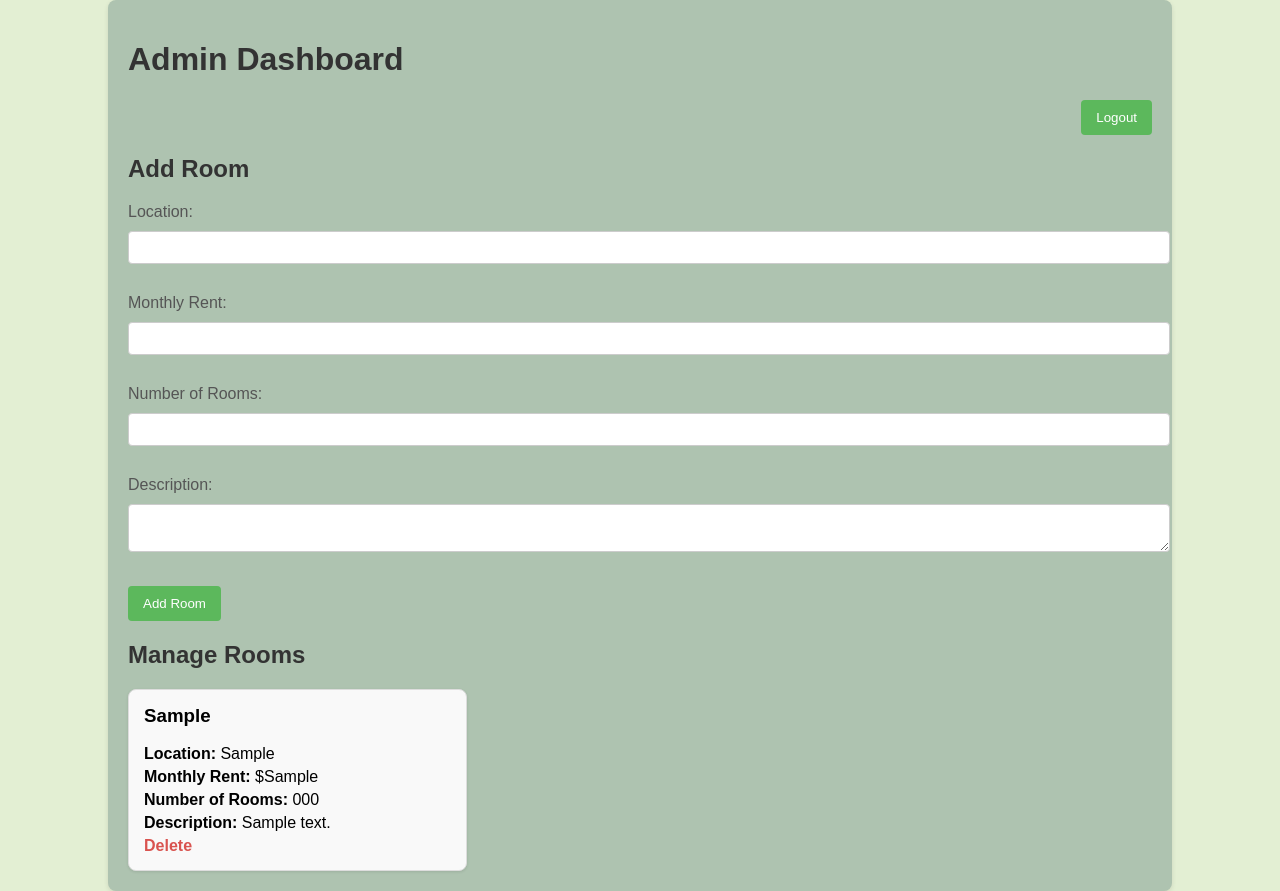
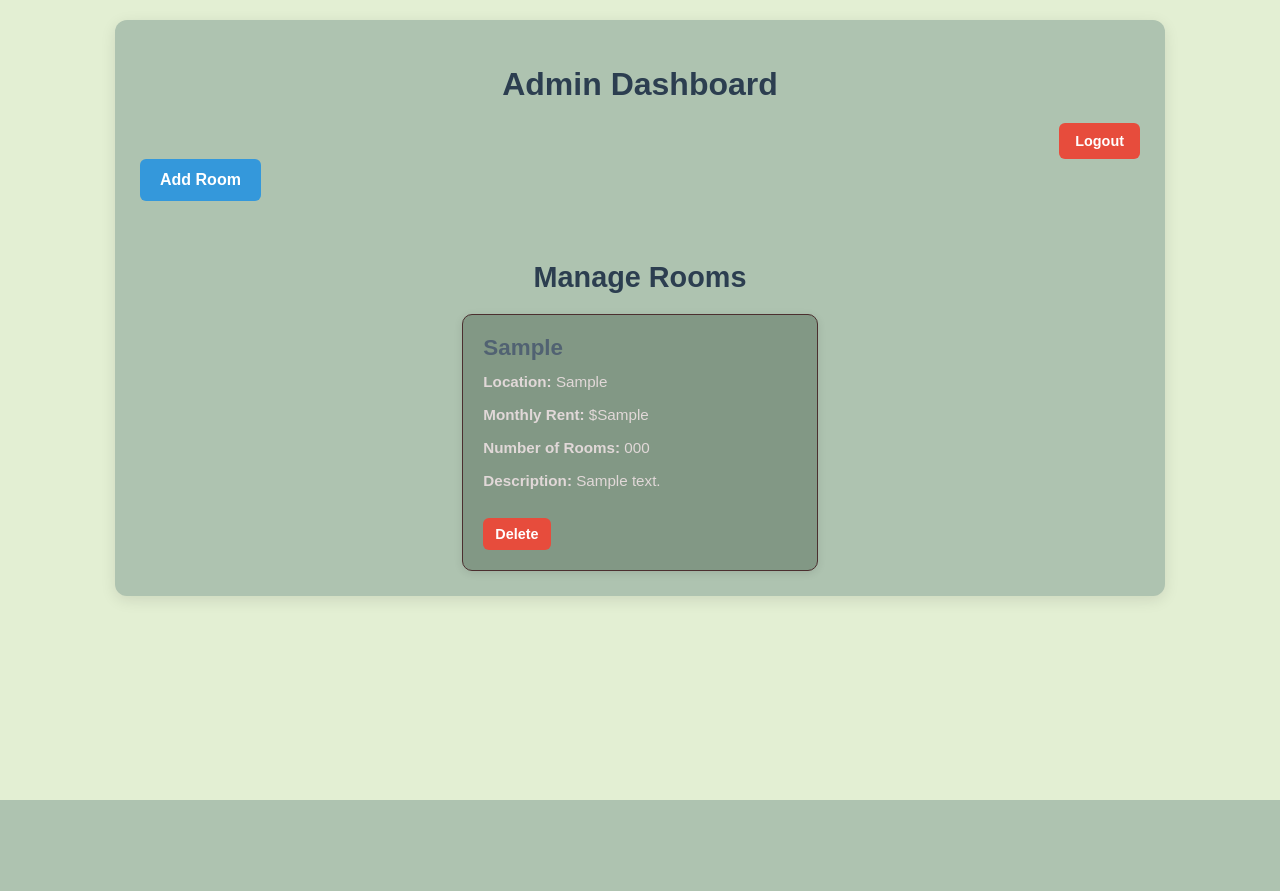
Before and after one commit to pasanggvirgo/FYP, a PHP site: page /admin_dashboard.php in a window 1280 px wide. After the commit the page ends 800 px from the top, so only its background shows below. Run offline with PHP 8.4, Linux system fonts and the light colour scheme; tables that the repository leaves empty or names only in its code hold one stand-in row (values such as "Sample post").

```diff
--- a/admin_dashboard.php
+++ b/admin_dashboard.php
@@ -6,25 +6,6 @@ session_start();
 $conn = new mysqli("localhost", "root", "", "FYP");
 if ($conn->connect_error) {
     die("Connection failed: " . $conn->connect_error);
-}
-
-// Handle form submission to add a new room
-if ($_SERVER["REQUEST_METHOD"] == "POST" && isset($_POST['add_room'])) {
-    $location = $_POST['location'];
-    $rent = $_POST['rent'];
-    $number_of_rooms = $_POST['number_of_rooms'];
-    $description = $_POST['description'];
-
-    $sql = "INSERT INTO rooms (location, rent, number_of_rooms, description) VALUES ( ?, ?, ?, ?)";
-    $stmt = $conn->prepare($sql);
-    $stmt->bind_param("sdis", $location, $rent, $number_of_rooms, $description);
-
-    if ($stmt->execute()) {
-        $message = "Room added successfully.";
-    } else {
-        $error = "Error: Could not add the room.";
-    }
-    $stmt->close();
 }
 
 // Handle delete request
@@ -76,28 +57,12 @@ $result = $conn->query($sql);
             <p class="error"><?php echo $error; ?></p>
         <?php endif; ?>
 
-        <h2>Add Room</h2>
-        <form action="admin_dashboard.php" method="POST">
+        <!-- Add Room Button -->
+        <div>
+            <a href="add_room.php" class="add-room-btn">Add Room</a>
+        </div>
 
-            <div class="form-group">
-                <label for="location">Location:</label>
-                <input type="text" id="location" name="location" required>
-            </div>
-            <div class="form-group">
-                <label for="rent">Monthly Rent:</label>
-                <input type="number" id="rent" name="rent" required>
-            </div>
-            <div class="form-group">
-                <label for="number_of_rooms">Number of Rooms:</label>
-                <input type="number" id="number_of_rooms" name="number_of_rooms" required>
-            </div>
-            <div class="form-group">
-                <label for="description">Description:</label>
-                <textarea id="description" name="description" required></textarea>
-            </div>
-            <button type="submit" name="add_room">Add Room</button>
-        </form>
-
+        <!-- List of Rooms -->
         <h2>Manage Rooms</h2>
         <div class="room-cards">
             <?php while ($row = $result->fetch_assoc()): ?>
--- a/dashboard.css
+++ b/dashboard.css
@@ -3,83 +3,182 @@ body {
     margin: 0;
     padding: 0;
     background-color: #e3efd3;
+    color: #333;
 }
 
 .container {
-    width: 80%;
-    margin: auto;
-    overflow: hidden;
-    padding: 20px;
+    width: 90%;
+    max-width: 1000px;
+    margin: 20px auto;
+    padding: 25px;
     background: #aec3b0;
-    border-radius: 8px;
-    box-shadow: 0 2px 5px rgba(0, 0, 0, 0.1);
+    border-radius: 12px;
+    box-shadow: 0 4px 15px rgba(0, 0, 0, 0.1);
 }
 
 h1, h2 {
-    color: #333;
+    color: #2c3e50;
+    text-align: center;
+    margin-bottom: 20px;
+    font-weight: 700;
+}
+
+h2 {
+    font-size: 1.8rem;
+    margin-top: 40px;
+}
+
+.success, .error {
+    padding: 10px 15px;
+    margin: 20px 0;
+    border-radius: 8px;
+    text-align: center;
+    font-weight: bold;
+}
+
+.success {
+    background-color: #e9f7e9;
+    color: #27ae60;
+    border: 1px solid #d4edda;
+}
+
+.error {
+    background-color: #f9e6e6;
+    color: #c0392b;
+    border: 1px solid #f5c6cb;
 }
 
 .form-group {
-    margin-bottom: 15px;
+    margin-bottom: 20px;
+    display: flex;
+    flex-direction: column;
 }
 
 label {
-    display: block;
-    margin-bottom: 5px;
-    color: #555;
+    font-weight: 600;
+    margin-bottom: 8px;
+    color: #34495e;
 }
 
 input, textarea {
     width: 100%;
-    padding: 8px;
-    margin: 5px 0 15px 0;
-    border: 1px solid #ccc;
-    border-radius: 4px;
+    padding: 12px;
+    border: 1px solid #dcdcdc;
+    border-radius: 6px;
+    background: #fafafa;
+    transition: border-color 0.3s, box-shadow 0.3s;
 }
 
-button {
-    background: #5cb85c;
-    color: #fff;
-    border: none;
-    padding: 10px 15px;
-    cursor: pointer;
-    border-radius: 4px;
+input:focus, textarea:focus {
+    border-color: #3498db;
+    box-shadow: 0 0 5px rgba(52, 152, 219, 0.5);
+    outline: none;
 }
 
-button:hover {
-    background: #4cae4c;
+button, .add-room-btn, .back-btn {
+    background: #3498db;
+    color: #fff;
+    font-size: 1rem;
+    font-weight: 600;
+    border: none;
+    padding: 12px 20px;
+    cursor: pointer;
+    border-radius: 6px;
+    text-decoration: none;
+    text-align: center;
+    transition: background 0.3s, transform 0.2s;
+}
+
+button:hover, .add-room-btn:hover, .back-btn:hover {
+    background: #2980b9;
+    transform: translateY(-2px);
+}
+
+.logout-btn {
+    background: #e74c3c;
+    font-size: 0.9rem;
+    padding: 10px 16px;
+}
+
+.logout-btn:hover {
+    background: #c0392b;
 }
 
 .room-cards {
     display: flex;
     flex-wrap: wrap;
     gap: 20px;
+    justify-content: center;
 }
 
 .room-card {
-    background: #f9f9f9;
-    padding: 15px;
-    border: 1px solid #ddd;
-    border-radius: 8px;
-    width: 30%;
-    box-shadow: 0 1px 3px rgba(0, 0, 0, 0.1);
+    background: #829885;
+    padding: 20px;
+    border: 1px solid #4b2f2f;
+    border-radius: 10px;
+    width: calc(33.33% - 20px);
+    box-shadow: 0 2px 8px rgba(0, 0, 0, 0.1);
+    transition: transform 0.3s, box-shadow 0.3s;
+}
+
+.room-card:hover {
+    transform: translateY(-5px);
+    box-shadow: 0 6px 20px rgba(0, 0, 0, 0.15);
 }
 
 .room-card h3 {
-    margin-top: 0;
+    margin: 0;
+    font-size: 1.4rem;
+    font-weight: 600;
+    color: #516272;
 }
 
 .room-card p {
-    margin: 5px 0;
+    margin: 10px 0;
+    line-height: 1.5;
+    font-size: 0.95rem;
+    color: #e1d8d8;
 }
 
 .delete-btn {
     display: inline-block;
-    color: #d9534f;
+    margin-top: 15px;
+    background: #e74c3c;
+    color: #fff;
     text-decoration: none;
-    font-weight: bold;
+    padding: 8px 12px;
+    border-radius: 6px;
+    font-size: 0.9rem;
+    font-weight: 600;
+    text-align: center;
+    transition: background 0.3s;
 }
 
 .delete-btn:hover {
-    color: #c9302c;
+    background: #c0392b;
 }
+
+.add-room-btn {
+    text-align: right;
+    display: inline-block;
+    margin-bottom: 20px;
+
+    text-decoration: none;
+}
+
+.back-btn {
+    display: inline-block;
+    margin-top: 20px;
+}
+
+@media (max-width: 768px) {
+    .room-card {
+        width: calc(50% - 20px);
+    }
+}
+
+@media (max-width: 480px) {
+    .room-card {
+        width: 100%;
+    }
+}
```
Also changed, not shown: Index.php (+5 -5 lines), add_room.php (added, +74 -0 lines), signup.php (+13 -7 lines).
